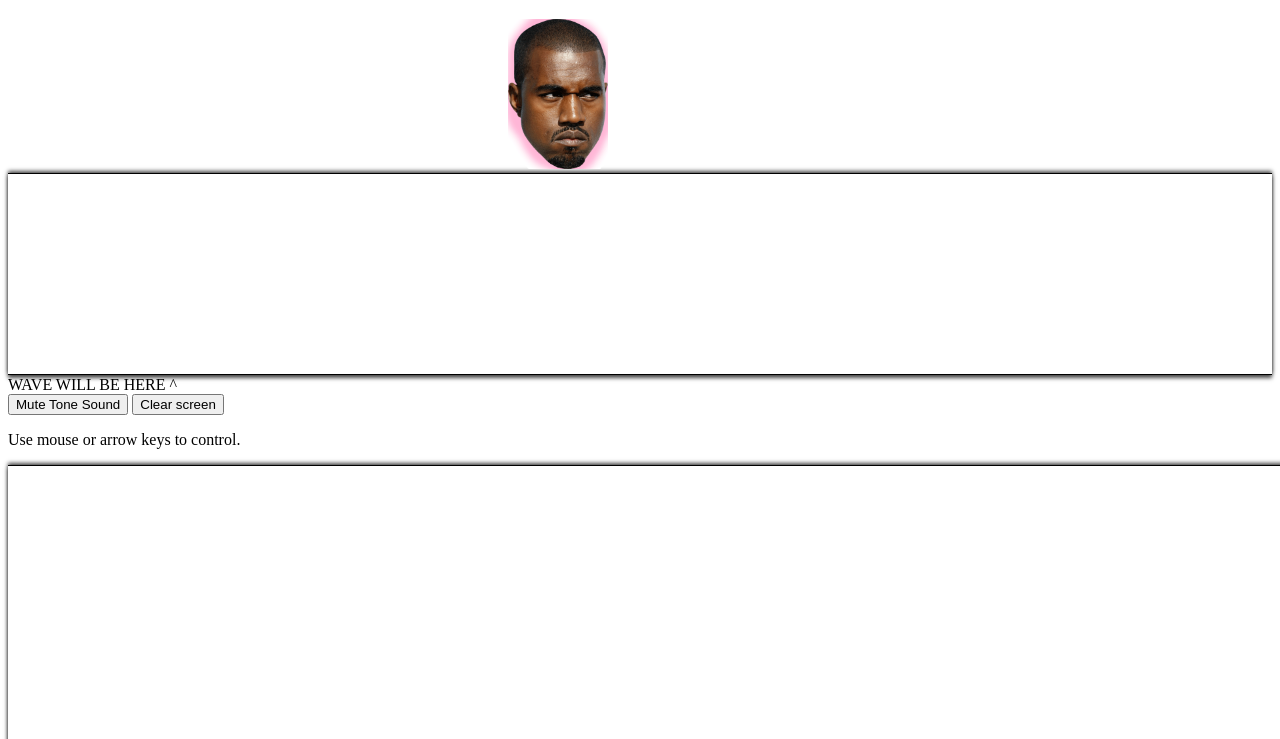
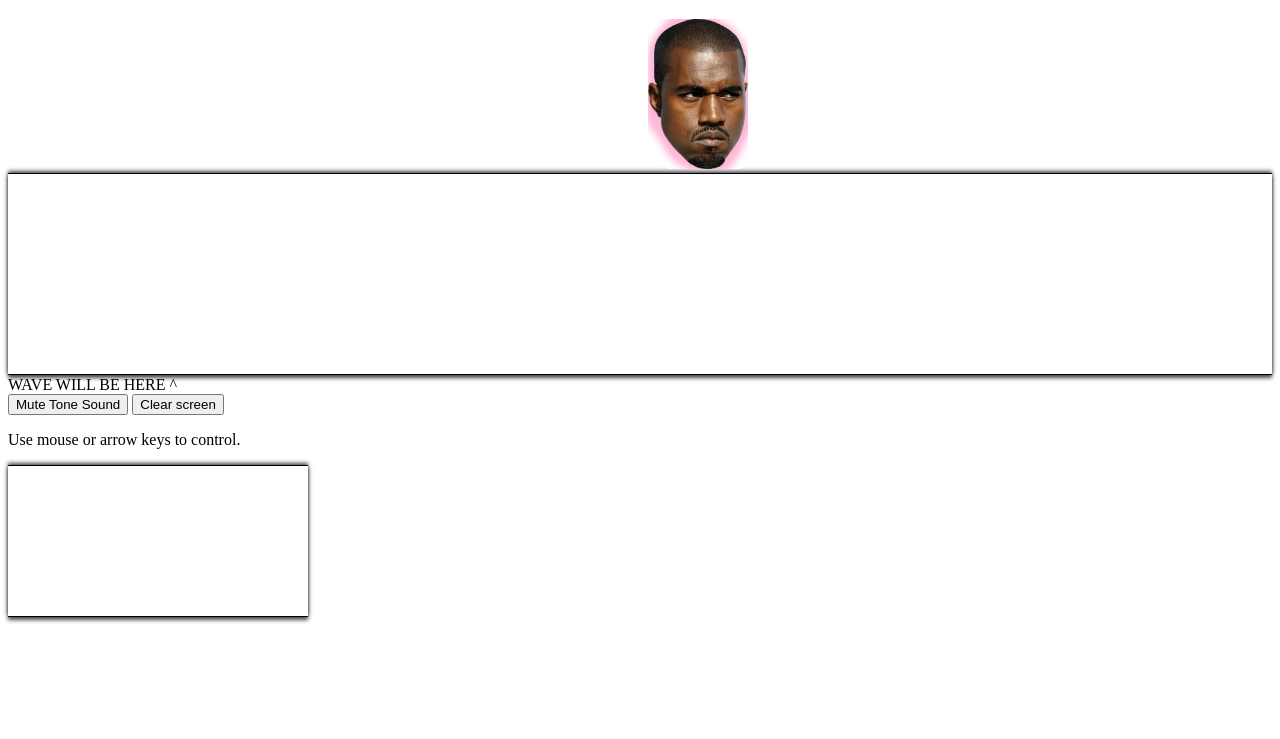
Before and after one commit to colorclub/kanWave, a website: page client/index.html in a window 1280 px wide. Shown: the part 61-800 px from the top of the page. Drawn offline with nearby package versions, Linux system fonts and the light colour scheme; no server answers.

Commit message:
newnewbounce

```diff
--- a/client/index.html
+++ b/client/index.html
@@ -49,6 +49,6 @@
 
     <!-- vanilla js file  -->
     <script src="script.js"></script>
-    <script src="color.js"></script>
-</body>
+<!--     <script src="color.js"></script>
+ --></body>
 </html>
--- a/client/script.js
+++ b/client/script.js
@@ -1,4 +1,3 @@
 window.onload = function (){
-	TweenLite.to(document.getElementById("kanye"), 2.5, {ease: Bounce.easeOut, x: 500});
-	console.log("hey");
+	TweenLite.to(document.getElementById("kanye"), 2.5, {ease: Bounce.easeOut, x: 640});
 }
```
Also changed, not shown: 1 other file.
